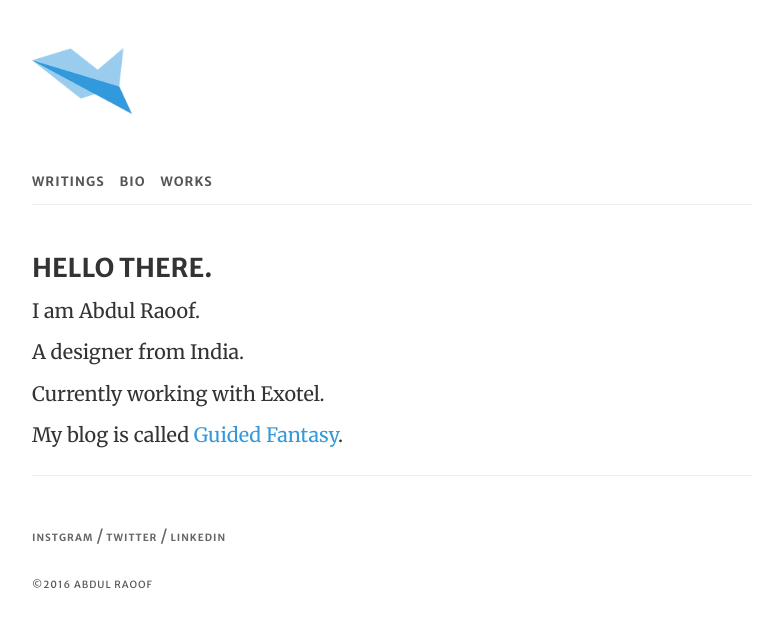
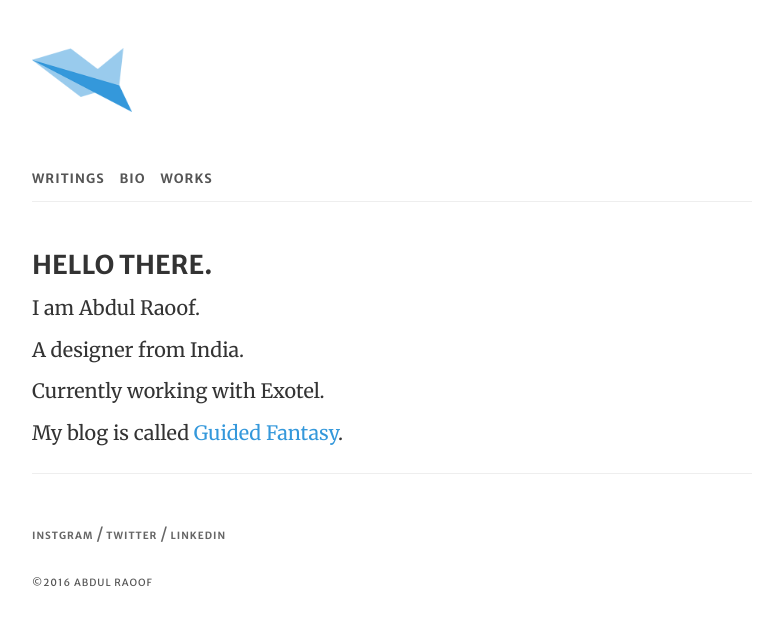
Before and after one commit to abdulraoof/abdulraoof.github.io, a Jekyll site: the page built from index.html, in a window 1280 px wide. Shown: the top 627 px of the page, without its empty margins (248-1031 px from the left). Built offline with Jekyll 4.4.1, drawn with Linux system fonts in a browser that asks for light colours; the list of posts is cut into pages by our own code.

Commit message:
fixing logo with png

```diff
--- a/_layouts/default.html
+++ b/_layouts/default.html
@@ -10,7 +10,7 @@
 <body>
 	<div class="container">
 		<header>
-			<a href="{{site.baseurl}}/index.html"><img src="{{site.baseurl}}/assets/logo/logo.svg" id="logo"></a>
+			<a href="{{site.baseurl}}/index.html"><img src="{{site.baseurl}}/assets/logo/logo.png" id="logo"></a>
 			{% include nav.html %}
 		</header>
 			{{content}}
--- a/css/main.scss
+++ b/css/main.scss
@@ -105,6 +105,7 @@
 
 #logo{
   width: 100px;
+  height: 64px;
 }
 
 footer {
```
Also changed, not shown: assets/logo/logo.png (added), 1 other file.
